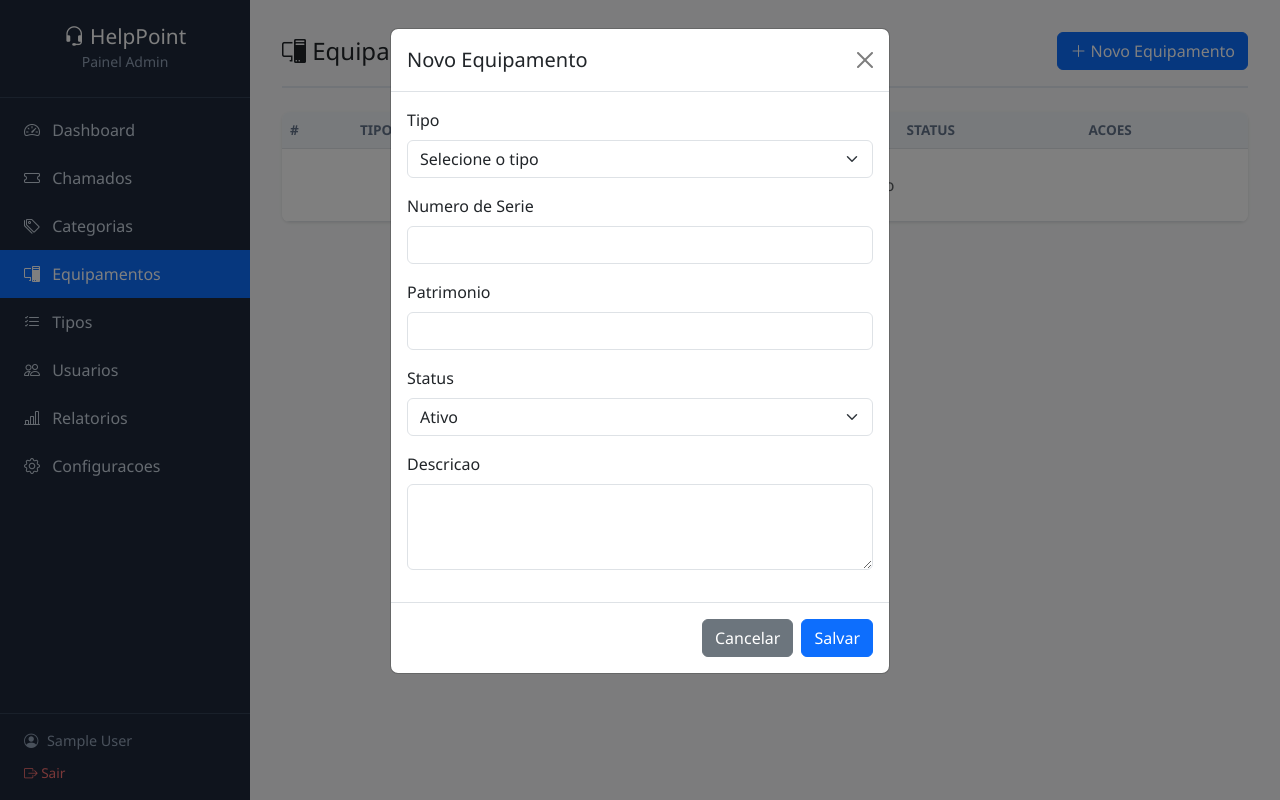
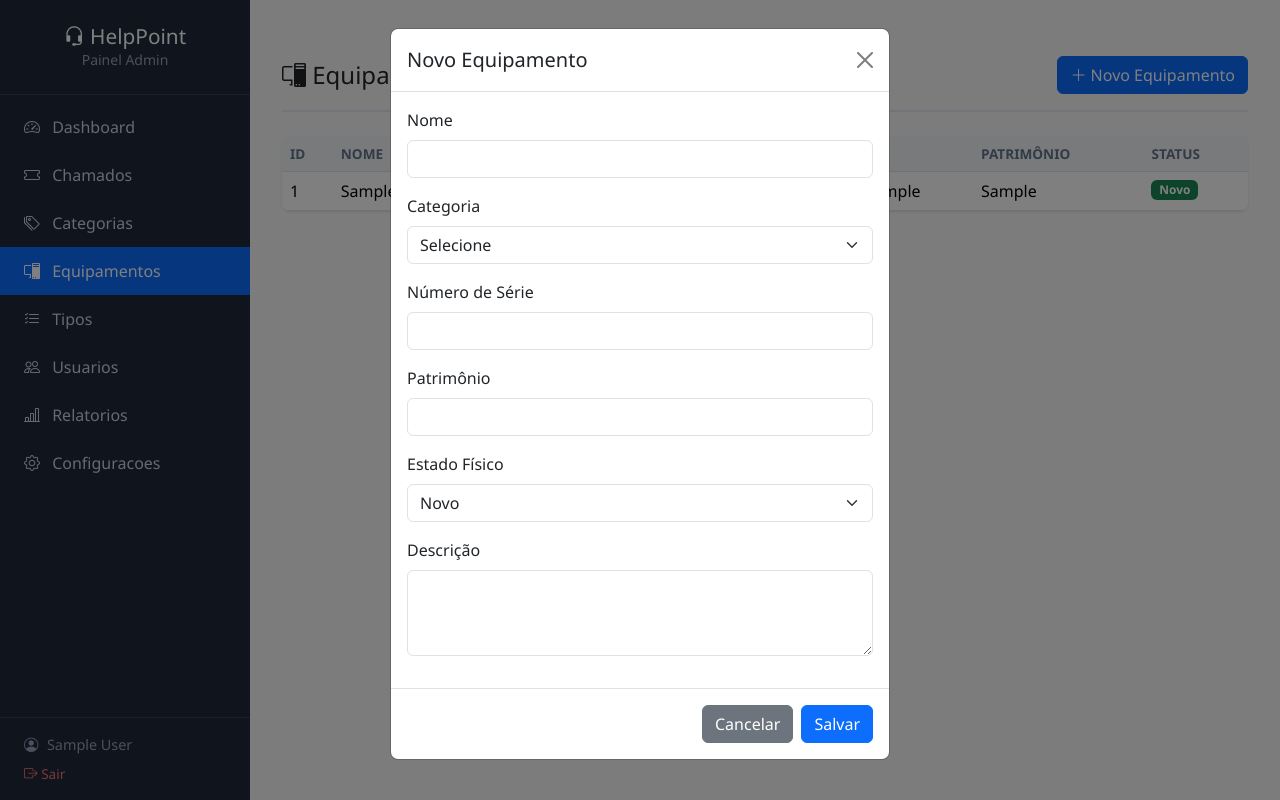
Before and after one commit to MateusDio/HelpPoint, a PHP site: page /pages/admin/equipamentos.php in a window 1280 px wide, after a click on "Novo Equipamento". Run offline with PHP 8.4, Linux system fonts and the light colour scheme; the visitor is signed in with stand-in values (Sample User, id 1); tables that the repository leaves empty hold one stand-in row (values such as "Sample post").

Commit message:
Equipamentos commit

````diff
--- a/config/database.php
+++ b/config/database.php
@@ -7,7 +7,7 @@
 // ============================================
 
 $host = 'localhost';
-$dbname = 'teste-helpPoint';       // TODO: definir com a equipe
+$dbname = 'equipamento';       // TODO: definir com a equipe
 $username = 'root';           // padrão do XAMPP
 $password = '';                   // padrão do XAMPP (sem senha)
 
--- a/pages/admin/equipamentos.php
+++ b/pages/admin/equipamentos.php
@@ -1,83 +1,304 @@
+```php
 <?php
 require_once __DIR__ . '/../../includes/global/auth.php';
 redirectIfNotAdmin();
+
+require_once __DIR__ . '/../../config/database.php';
+
 $pageTitle = 'Equipamentos';
 $currentPage = 'equipamentos';
+
+/*
+|--------------------------------------------------------------------------
+| CADASTRAR EQUIPAMENTO
+|--------------------------------------------------------------------------
+*/
+if ($_SERVER['REQUEST_METHOD'] === 'POST') {
+
+    $nome = trim($_POST['nome']);
+    $descricao = trim($_POST['descricao']);
+    $codigo = trim($_POST['codigo']);
+    $estado_fisico = $_POST['estado_fisico'];
+    $patrimonio = trim($_POST['patrimonio']);
+    $categoria_id = (int) $_POST['categoria_id'];
+
+    $sql = "
+        INSERT INTO equipamentos
+        (
+            nome,
+            descricao,
+            codigo,
+            estado_fisico,
+            patrimonio,
+            categoria_id
+        )
+        VALUES
+        (
+            :nome,
+            :descricao,
+            :codigo,
+            :estado_fisico,
+            :patrimonio,
+            :categoria_id
+        )
+    ";
+
+    $stmt = $pdo->prepare($sql);
+
+    $stmt->execute([
+        ':nome' => $nome,
+        ':descricao' => $descricao,
+        ':codigo' => $codigo,
+        ':estado_fisico' => $estado_fisico,
+        ':patrimonio' => $patrimonio,
+        ':categoria_id' => $categoria_id
+    ]);
+
+    header("Location: equipamentos.php");
+    exit;
+}
+
+/*
+|--------------------------------------------------------------------------
+| BUSCAR CATEGORIAS
+|--------------------------------------------------------------------------
+*/
+$categorias = $pdo->query("
+    SELECT *
+    FROM categoria
+    ORDER BY nome
+")->fetchAll(PDO::FETCH_ASSOC);
+
+/*
+|--------------------------------------------------------------------------
+| LISTAR EQUIPAMENTOS
+|--------------------------------------------------------------------------
+*/
+$equipamentos = $pdo->query("
+    SELECT
+        e.*,
+        c.nome AS categoria
+    FROM equipamentos e
+    INNER JOIN categoria c
+        ON c.id = e.categoria_id
+    ORDER BY e.id DESC
+")->fetchAll(PDO::FETCH_ASSOC);
+
 require_once __DIR__ . '/../../includes/global/header.php';
 require_once __DIR__ . '/../../includes/admin/sidebar.php';
 ?>
 
 <div class="admin-page-header">
-    <h1><i class="bi bi-pc-display"></i> Equipamentos</h1>
-    <button class="btn btn-primary" data-bs-toggle="modal" data-bs-target="#modalEquipamento">
-        <i class="bi bi-plus-lg"></i> Novo Equipamento
+    <h1>
+        <i class="bi bi-pc-display"></i>
+        Equipamentos
+    </h1>
+
+    <button
+        class="btn btn-primary"
+        data-bs-toggle="modal"
+        data-bs-target="#modalEquipamento">
+
+        <i class="bi bi-plus-lg"></i>
+        Novo Equipamento
     </button>
 </div>
 
 <div class="crud-table">
     <table class="table table-hover">
+
         <thead>
             <tr>
-                <th>#</th>
-                <th>Tipo</th>
+                <th>ID</th>
+                <th>Nome</th>
+                <th>Categoria</th>
                 <th>N/S</th>
-                <th>Patrimonio</th>
+                <th>Patrimônio</th>
                 <th>Status</th>
-                <th>Acoes</th>
             </tr>
         </thead>
+
         <tbody>
+
+        <?php if(count($equipamentos) > 0): ?>
+
+            <?php foreach($equipamentos as $equip): ?>
+
             <tr>
-                <td colspan="6" class="text-center text-muted py-4">Nenhum equipamento cadastrado</td>
+
+                <td><?= $equip['id']; ?></td>
+
+                <td><?= htmlspecialchars($equip['nome']); ?></td>
+
+                <td><?= htmlspecialchars($equip['categoria']); ?></td>
+
+                <td><?= htmlspecialchars($equip['codigo']); ?></td>
+
+                <td><?= htmlspecialchars($equip['patrimonio']); ?></td>
+
+                <td>
+                    <span class="badge bg-success">
+                        <?= htmlspecialchars($equip['estado_fisico']); ?>
+                    </span>
+                </td>
+
             </tr>
+
+            <?php endforeach; ?>
+
+        <?php else: ?>
+
+            <tr>
+                <td colspan="6" class="text-center text-muted py-4">
+                    Nenhum equipamento cadastrado
+                </td>
+            </tr>
+
+        <?php endif; ?>
+
         </tbody>
+
     </table>
 </div>
 
-<!-- Modal Criar/Editar Equipamento -->
+<!-- MODAL -->
 <div class="modal fade" id="modalEquipamento" tabindex="-1">
+
     <div class="modal-dialog">
+
         <div class="modal-content">
+
             <div class="modal-header">
-                <h5 class="modal-title">Novo Equipamento</h5>
-                <button type="button" class="btn-close" data-bs-dismiss="modal"></button>
+                <h5 class="modal-title">
+                    Novo Equipamento
+                </h5>
+
+                <button
+                    type="button"
+                    class="btn-close"
+                    data-bs-dismiss="modal">
+                </button>
             </div>
-            <div class="modal-body">
-                <form>
+
+            <form method="POST">
+
+                <div class="modal-body">
+
                     <div class="mb-3">
-                        <label for="tipoEquip" class="form-label">Tipo</label>
-                        <select class="form-select" id="tipoEquip" name="fk_tp">
-                            <option value="">Selecione o tipo</option>
+                        <label class="form-label">
+                            Nome
+                        </label>
+
+                        <input
+                            type="text"
+                            name="nome"
+                            class="form-control"
+                            required>
+                    </div>
+
+                    <div class="mb-3">
+                        <label class="form-label">
+                            Categoria
+                        </label>
+
+                        <select
+                            name="categoria_id"
+                            class="form-select"
+                            required>
+
+                            <option value="">
+                                Selecione
+                            </option>
+
+                            <?php foreach($categorias as $categoria): ?>
+
+                            <option value="<?= $categoria['id']; ?>">
+                                <?= htmlspecialchars($categoria['nome']); ?>
+                            </option>
+
+                            <?php endforeach; ?>
+
                         </select>
                     </div>
+
                     <div class="mb-3">
-                        <label for="nsEquip" class="form-label">Numero de Serie</label>
-                        <input type="text" class="form-control" id="nsEquip" name="ns">
+                        <label class="form-label">
+                            Número de Série
+                        </label>
+
+                        <input
+                            type="text"
+                            name="codigo"
+                            class="form-control"
+                            required>
                     </div>
+
                     <div class="mb-3">
-                        <label for="patrimonioEquip" class="form-label">Patrimonio</label>
-                        <input type="text" class="form-control" id="patrimonioEquip" name="patrimonio">
+                        <label class="form-label">
+                            Patrimônio
+                        </label>
+
+                        <input
+                            type="text"
+                            name="patrimonio"
+                            class="form-control">
                     </div>
+
                     <div class="mb-3">
-                        <label for="statusEquip" class="form-label">Status</label>
-                        <select class="form-select" id="statusEquip" name="status">
-                            <option value="ativo">Ativo</option>
-                            <option value="inativo">Inativo</option>
-                            <option value="manutencao">Em Manutencao</option>
+                        <label class="form-label">
+                            Estado Físico
+                        </label>
+
+                        <select
+                            name="estado_fisico"
+                            class="form-select">
+
+                            <option value="Novo">Novo</option>
+                            <option value="Bom">Bom</option>
+                            <option value="Regular">Regular</option>
+                            <option value="Ruim">Ruim</option>
+                            <option value="Danificado">Danificado</option>
+
                         </select>
                     </div>
+
                     <div class="mb-3">
-                        <label for="descEquip" class="form-label">Descricao</label>
-                        <textarea class="form-control" id="descEquip" name="descricao" rows="3"></textarea>
+                        <label class="form-label">
+                            Descrição
+                        </label>
+
+                        <textarea
+                            name="descricao"
+                            class="form-control"
+                            rows="3"></textarea>
                     </div>
-                </form>
-            </div>
-            <div class="modal-footer">
-                <button type="button" class="btn btn-secondary" data-bs-dismiss="modal">Cancelar</button>
-                <button type="button" class="btn btn-primary">Salvar</button>
-            </div>
+
+                </div>
+
+                <div class="modal-footer">
+
+                    <button
+                        type="button"
+                        class="btn btn-secondary"
+                        data-bs-dismiss="modal">
+                        Cancelar
+                    </button>
+
+                    <button
+                        type="submit"
+                        class="btn btn-primary">
+                        Salvar
+                    </button>
+
+                </div>
+
+            </form>
+
         </div>
+
     </div>
+
 </div>
 
 <?php require_once __DIR__ . '/../../includes/admin/footer.php'; ?>
+```
````
Also changed, not shown: database/Equipamento.sql (added, +23 -0 lines).
